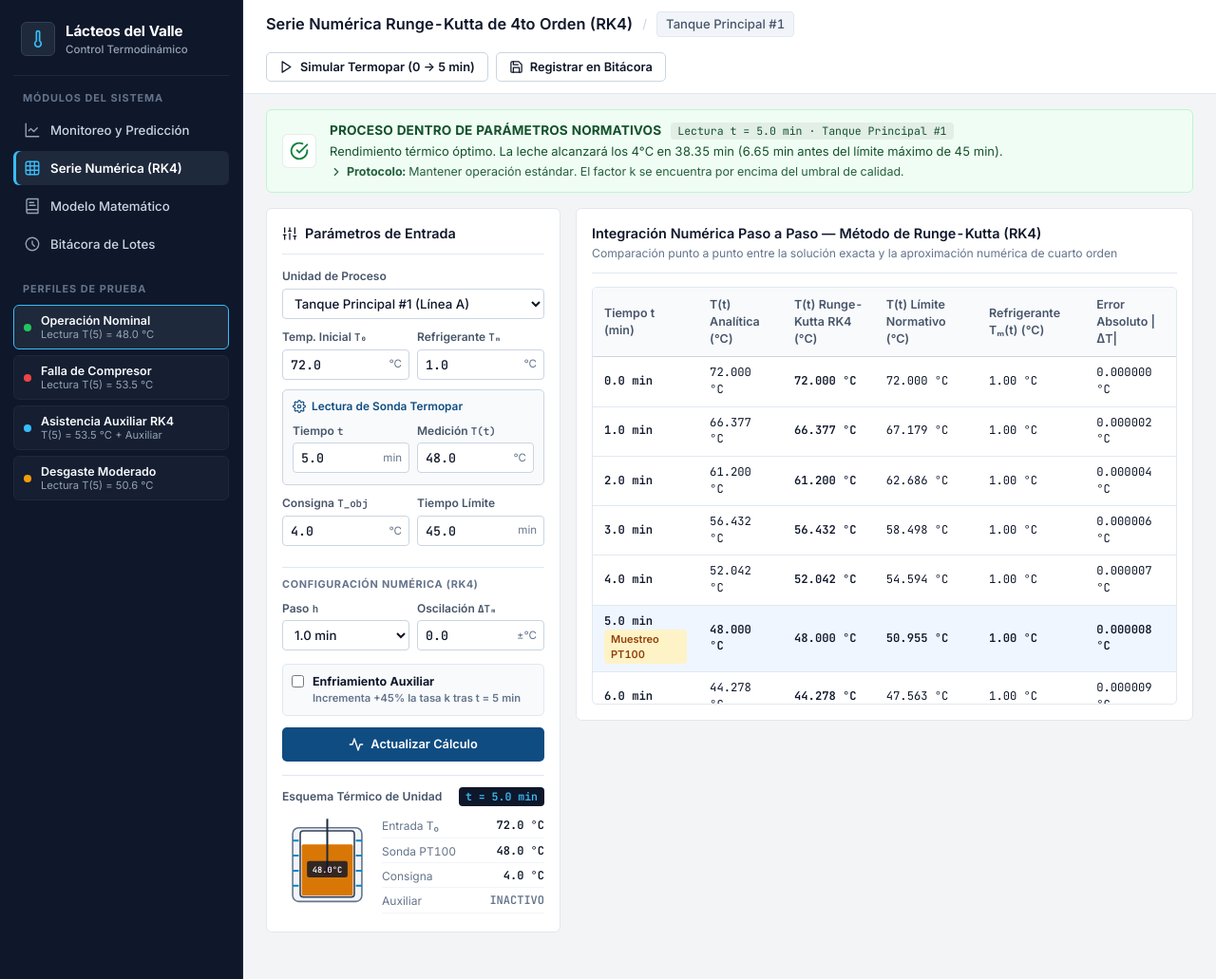
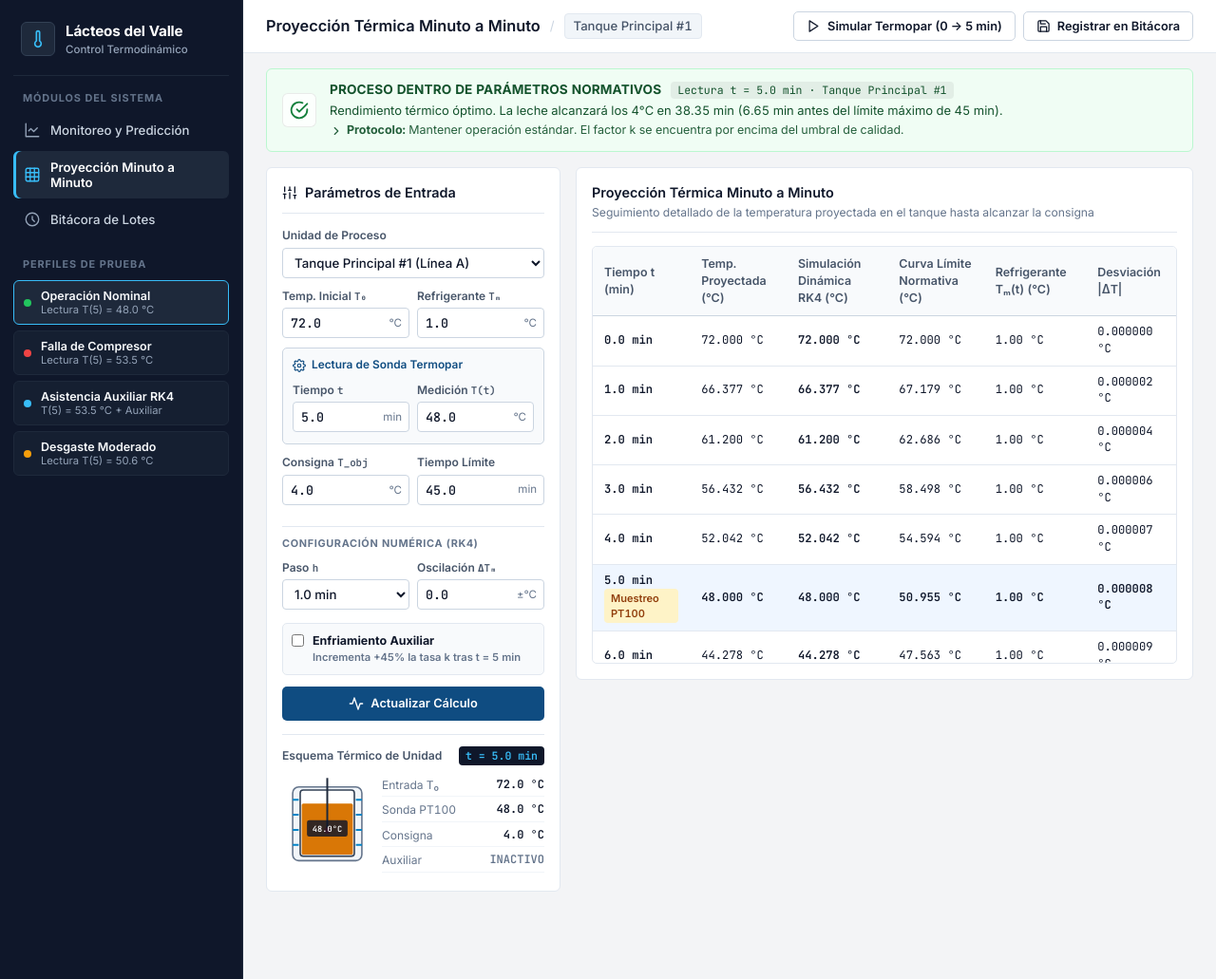
Before and after one commit to yeisonbaron672-coder/sistema-predictivo-enfriamiento-tcc, a Flask app: page / in a window 1280 px wide, after a click on "Proyección Minuto a Minuto". Shown: the top 1031 px of the page at 95% size. Run offline with Flask 3, Linux system fonts and the light colour scheme.

Commit message:
Eliminar seccion teorica y explicacion de formulas de la interfaz

```diff
--- a/static/js/main.js
+++ b/static/js/main.js
@@ -16,8 +16,7 @@ const ICONOS_DIAGNOSTICO = {
 
 const TITULOS_VISTAS = {
     "tab-monitoreo": "Monitoreo y Predicción de Enfriamiento",
-    "tab-rk4": "Serie Numérica Runge-Kutta de 4to Orden (RK4)",
-    "tab-modelo": "Formulación Matemática y Sustitución en Tiempo Real",
+    "tab-rk4": "Proyección Térmica Minuto a Minuto",
     "tab-bitacora": "Bitácora de Lotes y Control de Degradación Térmica"
 };
 
@@ -258,21 +257,6 @@ function actualizarInterfaz(data) {
 
     // 3. Esquema Técnico SVG
     actualizarEsquemaTanque(p.T0, p.T_muestra, p.T_meta, p.t_muestra, p.activar_auxiliar);
-
-    // 4. Sustitución Matemática
-    document.getElementById("math-edo-sub").textContent =
-        `dT / dt = -${r.k_real.toFixed(5)} · (T - ${p.Tm.toFixed(1)})`;
-
-    document.getElementById("math-t-text").textContent = `t = ${p.t_muestra} min`;
-    document.getElementById("math-k-sub").textContent =
-        `k = -(1 / ${p.t_muestra}) · ln( [${p.T_muestra.toFixed(1)} - ${p.Tm.toFixed(1)}] / [${p.T0.toFixed(1)} - ${p.Tm.toFixed(1)}] ) = ${r.k_real.toFixed(5)} min⁻¹`;
-
-    document.getElementById("math-t-sub").textContent =
-        `t_final = -(1 / ${r.k_real.toFixed(5)}) · ln( [${p.T_meta.toFixed(1)} - ${p.Tm.toFixed(1)}] / [${p.T0.toFixed(1)} - ${p.Tm.toFixed(1)}] ) = ${r.t_predicho.toFixed(2)} min`;
-
-    const errMedio = s.errores_abs.reduce((a, b) => a + b, 0) / s.errores_abs.length;
-    document.getElementById("math-rk4-sub").textContent =
-        `Paso h = ${p.h_rk4} min | T_RK4(4°C) = ${r.t_predicho_rk4 || "--"} min | Dif. media: ${errMedio.toFixed(5)} °C`;
 }
 
 function actualizarEsquemaTanque(T0, T_actual, T_meta, tiempoActual, auxActivo) {
--- a/templates/index.html
+++ b/templates/index.html
@@ -7,7 +7,7 @@
     <link rel="preconnect" href="https://fonts.googleapis.com">
     <link rel="preconnect" href="https://fonts.gstatic.com" crossorigin>
     <link href="https://fonts.googleapis.com/css2?family=Inter:wght@400;500;600;700&family=JetBrains+Mono:wght@400;500;600&display=swap" rel="stylesheet">
-    <link rel="stylesheet" href="/static/css/styles.css?v=3">
+    <link rel="stylesheet" href="/static/css/styles.css?v=4">
 </head>
 <body>
     <div class="app-shell">
@@ -37,13 +37,7 @@
                     <svg viewBox="0 0 24 24" width="18" height="18" fill="none" stroke="currentColor" stroke-width="1.8" stroke-linecap="round" stroke-linejoin="round">
                         <rect width="18" height="18" x="3" y="3" rx="2"/><path d="M3 9h18"/><path d="M3 15h18"/><path d="M9 3v18"/><path d="M15 3v18"/>
                     </svg>
-                    <span>Serie Numérica (RK4)</span>
-                </button>
-                <button type="button" class="nav-item" data-tab="tab-modelo" onclick="cambiarVista('tab-modelo', this)">
-                    <svg viewBox="0 0 24 24" width="18" height="18" fill="none" stroke="currentColor" stroke-width="1.8" stroke-linecap="round" stroke-linejoin="round">
-                        <path d="M4 19.5v-15A2.5 2.5 0 0 1 6.5 2H20v20H6.5a2.5 2.5 0 0 1 0-5H20"/><path d="M8 7h6"/><path d="M8 11h8"/>
-                    </svg>
-                    <span>Modelo Matemático</span>
+                    <span>Proyección Minuto a Minuto</span>
                 </button>
                 <button type="button" class="nav-item" data-tab="tab-bitacora" onclick="cambiarVista('tab-bitacora', this)">
                     <svg viewBox="0 0 24 24" width="18" height="18" fill="none" stroke="currentColor" stroke-width="1.8" stroke-linecap="round" stroke-linejoin="round">
@@ -384,13 +378,13 @@
                         </div>
                     </div>
 
-                    <!-- VISTA 2: SERIE NUMÉRICA RK4 -->
+                    <!-- VISTA 2: PROYECCIÓN MINUTO A MINUTO -->
                     <div id="tab-rk4" class="view-pane">
                         <div class="card">
                             <div class="panel-heading">
                                 <div>
-                                    <h2>Integración Numérica Paso a Paso — Método de Runge-Kutta (RK4)</h2>
-                                    <p class="panel-sub">Comparación punto a punto entre la solución exacta y la aproximación numérica de cuarto orden</p>
+                                    <h2>Proyección Térmica Minuto a Minuto</h2>
+                                    <p class="panel-sub">Seguimiento detallado de la temperatura proyectada en el tanque hasta alcanzar la consigna</p>
                                 </div>
                             </div>
                             <div class="table-container">
@@ -398,11 +392,11 @@
                                     <thead>
                                         <tr>
                                             <th>Tiempo t (min)</th>
-                                            <th>T(t) Analítica (°C)</th>
-                                            <th>T(t) Runge-Kutta RK4 (°C)</th>
-                                            <th>T(t) Límite Normativo (°C)</th>
+                                            <th>Temp. Proyectada (°C)</th>
+                                            <th>Simulación Dinámica RK4 (°C)</th>
+                                            <th>Curva Límite Normativa (°C)</th>
                                             <th>Refrigerante Tₘ(t) (°C)</th>
-                                            <th>Error Absoluto |ΔT|</th>
+                                            <th>Desviación |ΔT|</th>
                                         </tr>
                                     </thead>
                                     <tbody id="tabla-rk4-body"></tbody>
@@ -411,60 +405,7 @@
                         </div>
                     </div>
 
-                    <!-- VISTA 3: MODELO MATEMÁTICO -->
-                    <div id="tab-modelo" class="view-pane">
-                        <div class="card">
-                            <div class="panel-heading">
-                                <div>
-                                    <h2>Formulación Matemática y Sustitución con Datos Actuales</h2>
-                                    <p class="panel-sub">Resolución analítica por separación de variables y esquema numérico de cuarto orden</p>
-                                </div>
-                            </div>
-                            <div class="equations-grid">
-                                <div class="eq-card">
-                                    <div class="eq-num">01</div>
-                                    <h3>Ecuación Diferencial Ordinaria (Ley de Newton)</h3>
-                                    <p>La rapidez de enfriamiento de la leche es proporcional a la diferencia entre su temperatura instantánea y la del medio refrigerante:</p>
-                                    <div class="code-formula">
-                                        <div class="cf-sym">dT / dt = -k · (T - Tₘ)</div>
-                                        <div class="cf-val" id="math-edo-sub">dT / dt = -0.08251 · (T - 1.0)</div>
-                                    </div>
-                                </div>
-
-                                <div class="eq-card">
-                                    <div class="eq-num">02</div>
-                                    <h3>Despeje Dinámico de la Constante Térmica (k)</h3>
-                                    <p>Al integrar la ecuación y evaluar la lectura del sensor en <strong id="math-t-text">t = 5 min</strong>, se obtiene el coeficiente real del tanque:</p>
-                                    <div class="code-formula">
-                                        <div class="cf-sym">k = -(1 / t) · ln( [T(t) - Tₘ] / [T₀ - Tₘ] )</div>
-                                        <div class="cf-val" id="math-k-sub">k = -(1 / 5) · ln( [48.0 - 1.0] / [72.0 - 1.0] ) = 0.08251 min⁻¹</div>
-                                    </div>
-                                </div>
-
-                                <div class="eq-card">
-                                    <div class="eq-num">03</div>
-                                    <h3>Proyección del Tiempo para Alcanzar Consigna (4 °C)</h3>
-                                    <p>Con el coeficiente real del compresor, se despeja el instante exacto en que la leche alcanzará los 4.0 °C:</p>
-                                    <div class="code-formula">
-                                        <div class="cf-sym">t_final = -(1 / k) · ln( [T_obj - Tₘ] / [T₀ - Tₘ] )</div>
-                                        <div class="cf-val" id="math-t-sub">t_final = -(1 / 0.08251) · ln( [4.0 - 1.0] / [72.0 - 1.0] ) = 38.34 min</div>
-                                    </div>
-                                </div>
-
-                                <div class="eq-card">
-                                    <div class="eq-num">04</div>
-                                    <h3>Esquema Numérico Runge-Kutta de 4to Orden (RK4)</h3>
-                                    <p>Aproxima la solución cuando el medio refrigerante presenta oscilaciones o se modifica la transferencia térmica en línea:</p>
-                                    <div class="code-formula">
-                                        <div class="cf-sym">Tₙ₊₁ = Tₙ + (h / 6) · (k₁ + 2k₂ + 2k₃ + k₄)</div>
-                                        <div class="cf-val" id="math-rk4-sub">Paso h = 1.0 min | Dif. media: 0.00001 °C</div>
-                                    </div>
-                                </div>
-                            </div>
-                        </div>
-                    </div>
-
-                    <!-- VISTA 4: BITÁCORA DE LOTES -->
+                    <!-- VISTA 3: BITÁCORA DE LOTES -->
                     <div id="tab-bitacora" class="view-pane">
                         <div class="card">
                             <div class="panel-heading">
@@ -505,6 +446,6 @@
         </div>
     </div>
 
-    <script src="/static/js/main.js?v=3"></script>
+    <script src="/static/js/main.js?v=4"></script>
 </body>
 </html>
```
Also changed, not shown: static/css/styles.css (+0 -60 lines), README.md.
